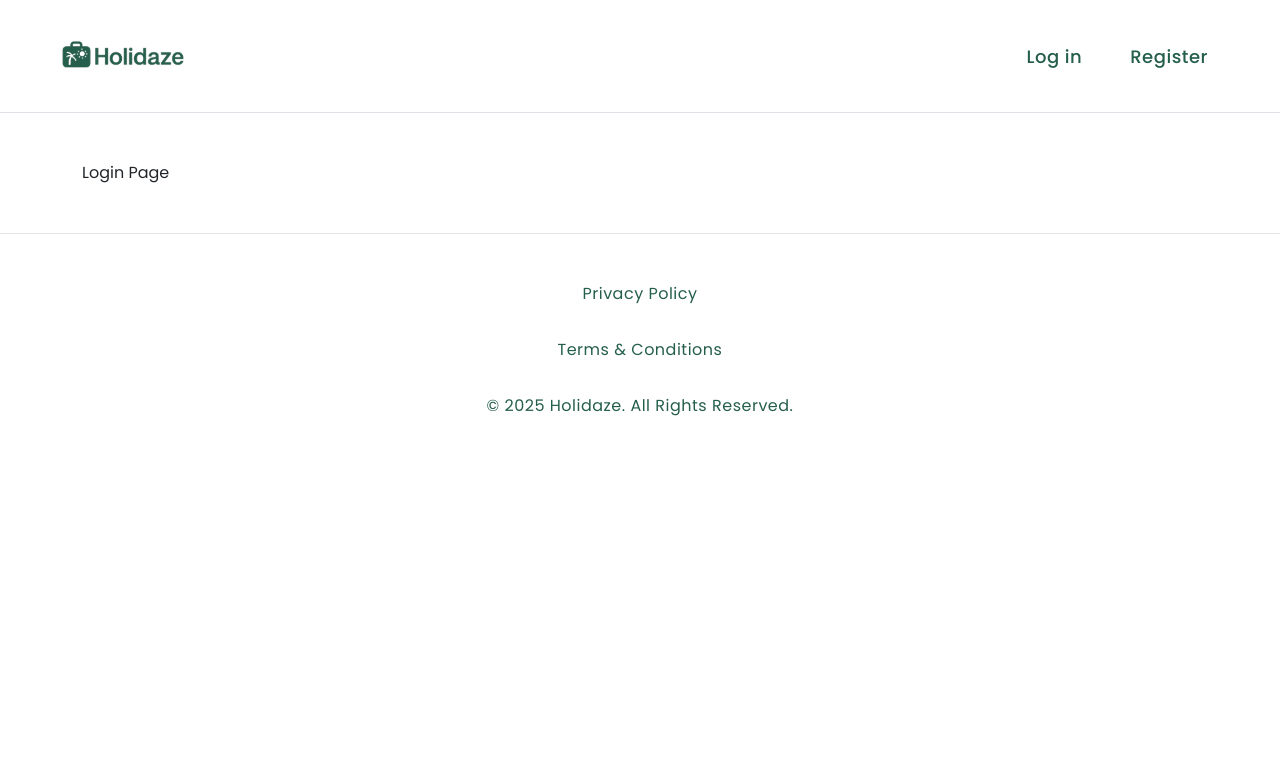
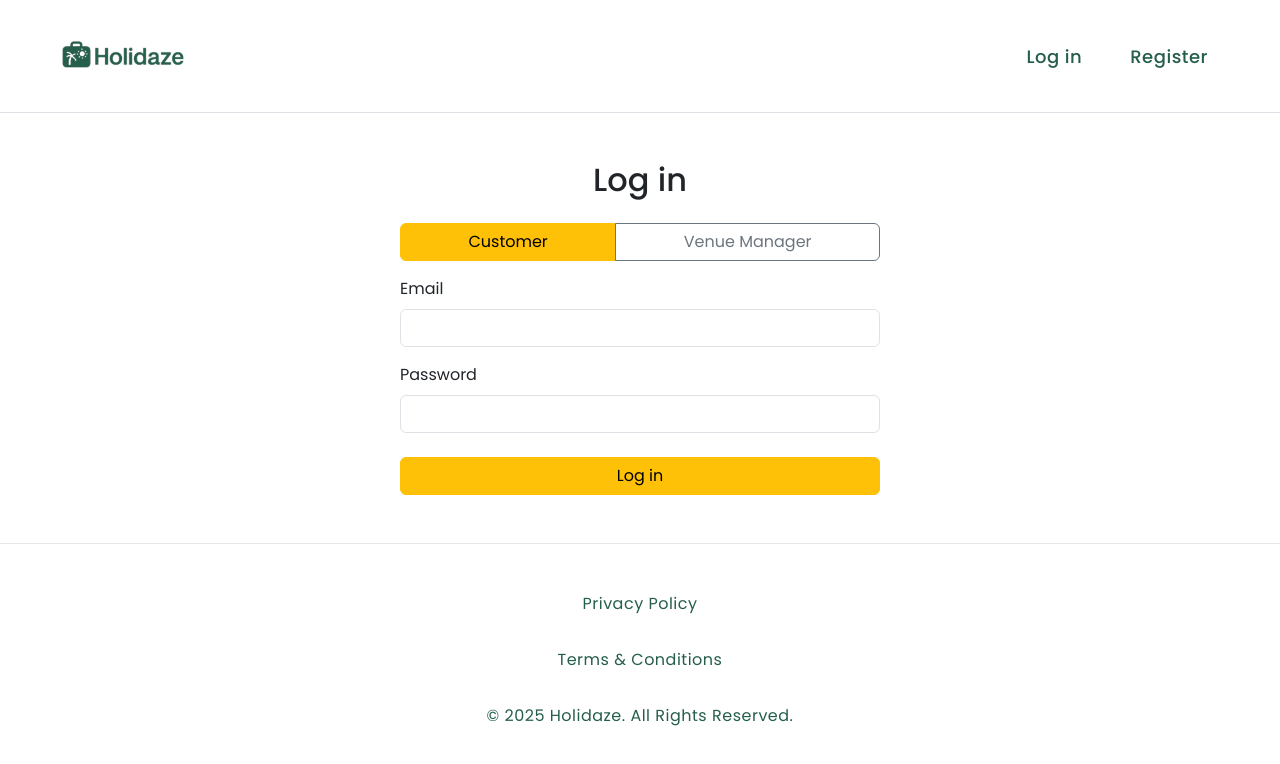
Before and after one commit to Asora7/holidaze, a React (Vite) app: page /login in a window 1280 px wide. Shown: the top 764 px of the page. Built offline with nearby package versions, Linux system fonts and the light colour scheme.

Commit message:
feat(auth): implement login, routes & account pages

```diff
--- a/package.json
+++ b/package.json
@@ -16,6 +16,7 @@
     "react-datepicker": "^8.3.0",
     "react-dom": "^19.1.0",
     "react-router-dom": "^7.6.0",
+    "react-toastify": "^11.0.5",
     "styled-components": "^6.1.18"
   },
   "devDependencies": {
@@ -24,6 +25,7 @@
     "@types/react-date-range": "^1.4.10",
     "@types/react-datepicker": "^6.2.0",
     "@types/react-dom": "^19.1.3",
+    "@types/react-toastify": "^4.0.2",
     "@types/styled-components": "^5.1.34",
     "@vitejs/plugin-react": "^4.4.1",
     "eslint": "^9.25.0",
--- a/src/App.tsx
+++ b/src/App.tsx
@@ -1,6 +1,17 @@
 // src/App.tsx
-import AppRoutes from './routes/AppRoutes'
+import { ToastContainer } from "react-toastify";
+import AppRoutes from "./routes/AppRoutes";
 
 export default function App() {
-  return <AppRoutes />
+  return (
+    <>
+      {/* This is where all your toasts will show up */}
+      <ToastContainer
+        position="top-right"
+        autoClose={3000}
+        hideProgressBar={false}
+      />
+      <AppRoutes />
+    </>
+  );
 }
--- a/src/api/auth.ts
+++ b/src/api/auth.ts
@@ -1,9 +1,16 @@
 // src/api/auth.ts
+
+// ---- payload + response types ----
 export interface RegisterPayload {
     name: string;
     email: string;
     password: string;
     venueManager: boolean;
+  }
+
+  export interface LoginPayload {
+    email: string;
+    password: string;
   }
 
   export interface UserResponse {
@@ -18,8 +25,10 @@ export interface RegisterPayload {
     meta: object;
   }
 
+  // ---- base URL ----
   const API_BASE = import.meta.env.VITE_API_BASE_URL as string;
 
+  // ---- register ----
   export async function registerUser(
     payload: RegisterPayload
   ): Promise<UserResponse> {
@@ -28,11 +37,26 @@ export interface RegisterPayload {
       headers: { "Content-Type": "application/json" },
       body: JSON.stringify(payload),
     });
-
     if (!res.ok) {
-      // assume API returns JSON { errors: { field: message } }
-      const err = await res.json();
+      const err = await res.json().catch(() => ({}));
+      // For register, API might return { errors: { field: message } }
       throw err;
     }
     return res.json();
   }
+
+  // ---- login ----
+  export async function loginUser(
+    payload: LoginPayload
+  ): Promise<UserResponse> {
+    const res = await fetch(`${API_BASE}/auth/login`, {
+      method: "POST",
+      headers: { "Content-Type": "application/json" },
+      body: JSON.stringify(payload),
+    });
+    if (!res.ok) {
+      const err = await res.json().catch(() => ({}));
+      throw new Error((err as any).message || res.statusText);
+    }
+    return res.json();
+  }
--- a/src/auth/AuthContext.tsx
+++ b/src/auth/AuthContext.tsx
@@ -1,28 +1,80 @@
 // src/auth/AuthContext.tsx
-import React, { createContext, useContext } from 'react'
+import React, { createContext, useContext, useState } from 'react'
 
-// right now we’ll assume “not authenticated” always
+export interface User {
+  name: string
+  email: string
+  venueManager: boolean
+}
+
 interface AuthContextType {
+  user: User | null
   isAuthenticated: boolean
+  login(authData: {
+    token: string
+    name: string
+    email: string
+    venueManager: boolean
+  }): void
+  logout(): void
   redirectToLogin(next: string): void
 }
+
 const AuthContext = createContext<AuthContextType>({
+  user: null,
   isAuthenticated: false,
+  login: () => {},
+  logout: () => {},
   redirectToLogin: (next) => {
     window.location.href = `/login?next=${encodeURIComponent(next)}`
   },
 })
 
-export const AuthProvider: React.FC<{children: React.ReactNode}> = ({ children }) => (
-  <AuthContext.Provider value={{
-    isAuthenticated: false,
-    redirectToLogin: (next) => {
-      window.location.href = `/login?next=${encodeURIComponent(next)}`
-    },
-  }}>
-    {children}
-  </AuthContext.Provider>
-)
+export const AuthProvider: React.FC<{ children: React.ReactNode }> = ({
+  children,
+}) => {
+  // hydrate user from localStorage if present
+  const [user, setUser] = useState<User | null>(() => {
+    const raw = localStorage.getItem('user')
+    return raw ? (JSON.parse(raw) as User) : null
+  })
+
+  const isAuthenticated = user !== null
+
+  const login = (authData: {
+    token: string
+    name: string
+    email: string
+    venueManager: boolean
+  }) => {
+    localStorage.setItem('token', authData.token)
+    const u: User = {
+      name: authData.name,
+      email: authData.email,
+      venueManager: authData.venueManager,
+    }
+    localStorage.setItem('user', JSON.stringify(u))
+    setUser(u)
+  }
+
+  const logout = () => {
+    localStorage.removeItem('token')
+    localStorage.removeItem('user')
+    setUser(null)
+  }
+
+  const redirectToLogin = (next: string) => {
+    window.location.href = `/login?next=${encodeURIComponent(next)}`
+  }
+
+  return (
+    <AuthContext.Provider
+      value={{ user, isAuthenticated, login, logout, redirectToLogin }}
+    >
+      {children}
+    </AuthContext.Provider>
+  )
+}
 
 export function useAuth() {
   return useContext(AuthContext)
--- a/src/main.tsx
+++ b/src/main.tsx
@@ -1,15 +1,22 @@
-//main.tsx
+// src/main.tsx
 import React from 'react'
 import ReactDOM from 'react-dom/client'
 import { BrowserRouter } from 'react-router-dom'
 import App from './App'
+import { AuthProvider } from './auth/AuthContext'
+
 import 'bootstrap/dist/css/bootstrap.min.css'
 import './index.css'
+import 'react-toastify/dist/ReactToastify.css'
 
-ReactDOM.createRoot(document.getElementById('root')!).render(
+ReactDOM.createRoot(
+  document.getElementById('root') as HTMLElement
+).render(
   <React.StrictMode>
-    <BrowserRouter>
-      <App />
-    </BrowserRouter>
+    <AuthProvider>
+      <BrowserRouter>
+        <App />
+      </BrowserRouter>
+    </AuthProvider>
   </React.StrictMode>
 )
--- a/src/pages/Login.tsx
+++ b/src/pages/Login.tsx
@@ -1,4 +1,132 @@
 // src/pages/Login.tsx
+import { useState, useEffect } from "react";
+import { useNavigate, useLocation } from "react-router-dom";
+import { loginUser } from "../api/auth";
+import { useAuth } from "../auth/AuthContext";
+import { toast } from "react-toastify";
+
+interface FieldErrors {
+  email?: string;
+  password?: string;
+  general?: string;
+}
+
 export default function Login() {
-    return <div>Login Page</div>
-  }
+  const navigate = useNavigate();
+  const { state } = useLocation() as {
+    state?: { justRegistered?: boolean; isManager?: boolean };
+  };
+
+  // login() will persist the token & user into localStorage via AuthContext
+  const { login } = useAuth();
+
+  const [venueManager, setVenueManager] = useState(
+    state?.isManager ?? false
+  );
+  const [form, setForm] = useState({ email: "", password: "" });
+  const [errors, setErrors] = useState<FieldErrors>({});
+
+  useEffect(() => {
+    if (state?.justRegistered) {
+      toast.success("Registration successful, please log in");
+    }
+  }, [state]);
+
+  const handleChange = (e: React.ChangeEvent<HTMLInputElement>) => {
+    setForm(f => ({ ...f, [e.target.name]: e.target.value }));
+  };
+
+  const handleSubmit = async (e: React.FormEvent) => {
+    e.preventDefault();
+    setErrors({});
+
+    if (!form.email || !form.password) {
+      return setErrors({ general: "Email and password are required" });
+    }
+
+    try {
+      const { data } = await loginUser({
+        email: form.email,
+        password: form.password,
+      });
+
+      // Persist token & user in Context (and in localStorage)
+      login({
+        token: data.accessToken,
+        name: data.name,
+        email: data.email,
+        venueManager: data.venueManager,
+      });
+
+      // Redirect based on role
+      navigate(data.venueManager ? "/account/manager" : "/account/customer");
+
+    } catch (err: any) {
+      setErrors({ general: err.message });
+    }
+  };
+
+  return (
+    <div className="container my-5">
+      <div className="mx-auto" style={{ maxWidth: 480 }}>
+        <h2 className="mb-4 text-center">Log in</h2>
+
+        {/* account type toggle */}
+        <div className="btn-group mb-3 w-100">
+          <button
+            type="button"
+            className={
+              "btn " + (!venueManager ? "btn-warning" : "btn-outline-secondary")
+            }
+            onClick={() => setVenueManager(false)}
+          >
+            Customer
+          </button>
+          <button
+            type="button"
+            className={
+              "btn " + (venueManager ? "btn-warning" : "btn-outline-secondary")
+            }
+            onClick={() => setVenueManager(true)}
+          >
+            Venue Manager
+          </button>
+        </div>
+
+        <form onSubmit={handleSubmit} noValidate>
+          {errors.general && (
+            <div className="alert alert-danger">{errors.general}</div>
+          )}
+
+          <div className="mb-3">
+            <label htmlFor="email" className="form-label">Email</label>
+            <input
+              id="email"
+              type="email"
+              name="email"
+              className={"form-control " + (errors.email ? "is-invalid" : "")}
+              value={form.email}
+              onChange={handleChange}
+            />
+          </div>
+
+          <div className="mb-4">
+            <label htmlFor="password" className="form-label">Password</label>
+            <input
+              id="password"
+              type="password"
+              name="password"
+              className={"form-control " + (errors.password ? "is-invalid" : "")}
+              value={form.password}
+              onChange={handleChange}
+            />
+          </div>
+
+          <button type="submit" className="btn btn-warning w-100">
+            Log in
+          </button>
+        </form>
+      </div>
+    </div>
+  );
+}
--- a/src/pages/MyAccount.tsx
+++ /dev/null
@@ -1,4 +0,0 @@
-// src/pages/MyAccount.tsx
-export default function MyAccount() {
-    return <div>My Account Dashboard</div>
-  }
--- a/src/pages/Register.tsx
+++ b/src/pages/Register.tsx
@@ -64,7 +64,12 @@ const Register: React.FC = () => {
       localStorage.setItem("token", data.accessToken);
 
       // 3) Redirect to your protected area (e.g. dashboard or account)
-      navigate("/login");  // or "/dashboard" per your routing
+      navigate("/login", {
+        state: {
+          justRegistered: true,
+          isManager: form.venueManager
+        }
+      });
 
     } catch (err: any) {
       // handle API errors as before
--- /dev/null
+++ b/src/pages/account/Customer.tsx
@@ -0,0 +1,11 @@
+// src/pages/account/Customer.tsx
+import { useAuth } from '../../auth/AuthContext'
+
+export default function CustomerAccount() {
+  const { user } = useAuth()
+  return (
+    <div>
+      <h1>Welcome, {user?.name} (Customer)</h1>
+    </div>
+  )
+}
--- /dev/null
+++ b/src/pages/account/Manager.tsx
@@ -0,0 +1,11 @@
+// src/pages/account/Manager.tsx
+import { useAuth } from '../../auth/AuthContext'
+
+export default function ManagerAccount() {
+  const { user } = useAuth()
+  return (
+    <div>
+      <h1>Welcome, {user?.name} (Venue Manager)</h1>
+    </div>
+  )
+}
--- a/src/routes/AppRoutes.tsx
+++ b/src/routes/AppRoutes.tsx
@@ -1,4 +1,4 @@
-//AppRoutes.tsx
+// src/routes/AppRoutes.tsx
 import React from 'react'
 import { Routes, Route } from 'react-router-dom'
 import Layout from '../components/Layout'
@@ -6,16 +6,21 @@ import Home from '../pages/Home'
 import VenueDetails from '../pages/VenueDetails'
 import Login from '../pages/Login'
 import Register from '../pages/Register'
-import MyAccount from '../pages/MyAccount'
+import CustomerAccount from '../pages/account/Customer'
+import ManagerAccount  from '../pages/account/Manager'
 
 const AppRoutes: React.FC = () => (
   <Routes>
     <Route path="/" element={<Layout />}>
       <Route index element={<Home />} />
       <Route path="venues/:id" element={<VenueDetails />} />
-      <Route path="login" element={<Login />} />
+      <Route path="login"    element={<Login />} />
       <Route path="register" element={<Register />} />
-      <Route path="account" element={<MyAccount />} />
+
+      <Route path="account">
+        <Route path="customer" element={<CustomerAccount />} />
+        <Route path="manager"  element={<ManagerAccount  />} />
+      </Route>
     </Route>
   </Routes>
 )
```
Also changed, not shown: 1 other file (tests, documents, lock files or other folders).
